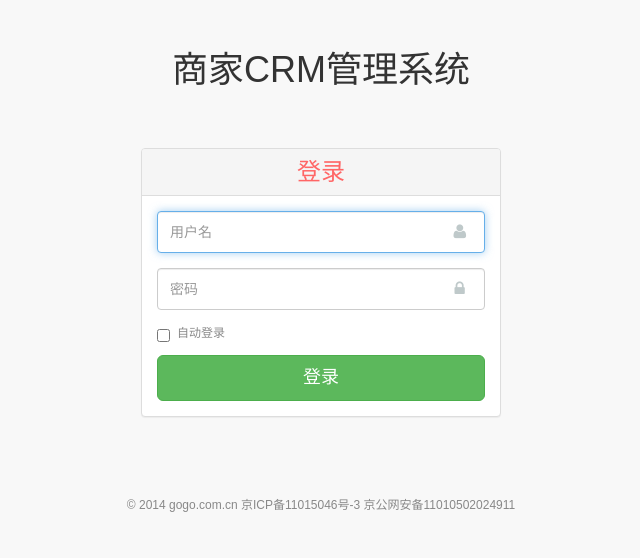
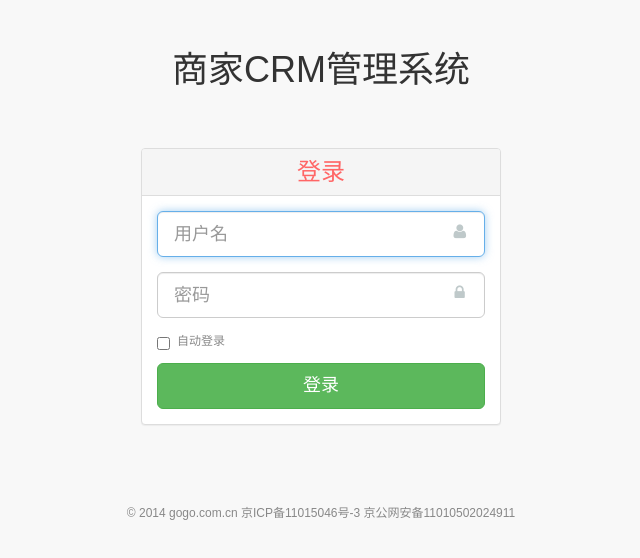
Before and after one commit to Foboy/GoGoTown, a PHP site: page /php-login/admin/login.html in a window 1280 px wide. Shown: the top 558 px of the page, without its empty margins (319-959 px from the left). Run offline with PHP 8.4, Linux system fonts and the light colour scheme.

Commit message:
王晓再一次改的

```diff
--- a/trunk/crm/admin/css/crm.css
+++ b/trunk/crm/admin/css/crm.css
@@ -61,9 +61,7 @@
 .form-group{
 	position: relative;
 }
-.form-control{
-	height: 42px;
-}
+
 .login-field-icon {
 color: #bfc9ca;
 font-size: 16px;
@@ -95,7 +93,9 @@ transition: 0.25s;
 .client_tools{
 	margin-bottom: 15px;
 }
-.
+.btn_left{
+	margin-left: 8px;
+}
 
 
 /*基本信息设置*/
--- a/trunk/crm/admin/login.html
+++ b/trunk/crm/admin/login.html
@@ -53,13 +53,13 @@
                         <form name="LoginForm" ng-class="showerror?'showerror':''">
                         <fieldset>
                             <div class="form-group">
-                                <input class="form-control" ng-model="User.user_name" ng-pattern="/^[a-z\d]{2,64}$/i" ng-required="true" placeholder="用户名" name="user_name"
+                                <input class="form-control input-lg" ng-model="User.user_name" ng-pattern="/^[a-z\d]{2,64}$/i" ng-required="true" placeholder="用户名" name="user_name"
                                     type="text" autofocus>
                                 <label class="login-field-icon fa fa-user  fa-fw" for="login-pass">
                                 </label>
                             </div>
                             <div class="form-group">
-                                <input class="form-control" ng-model="User.user_password" ng-required="true" ng-minlength="6" placeholder="密码" name="user_password"
+                                <input class="form-control input-lg" ng-model="User.user_password" ng-required="true" ng-minlength="6" placeholder="密码" name="user_password"
                                     type="password" value="">
                                 <label class="login-field-icon fa fa-lock fa-fw" for="login-pass">
                                 </label>
--- a/trunk/crm/admin/partials/client.html
+++ b/trunk/crm/admin/partials/client.html
@@ -18,7 +18,7 @@
                         <div class="input-group custom-search-form">
                                 <input type="text" class="form-control input-sm"  placeholder="Search...">
                                 <span class="input-group-btn">
-                                    <button class="btn btn-default btn-sm " type="button" ng-click="SerachCustomerList()">
+                                    <button class="btn_left btn btn-default btn-sm " type="button" ng-click="SerachCustomerList()">
                                         <i class="fa fa-search"></i>
                                     </button>
                                 </span>
```
